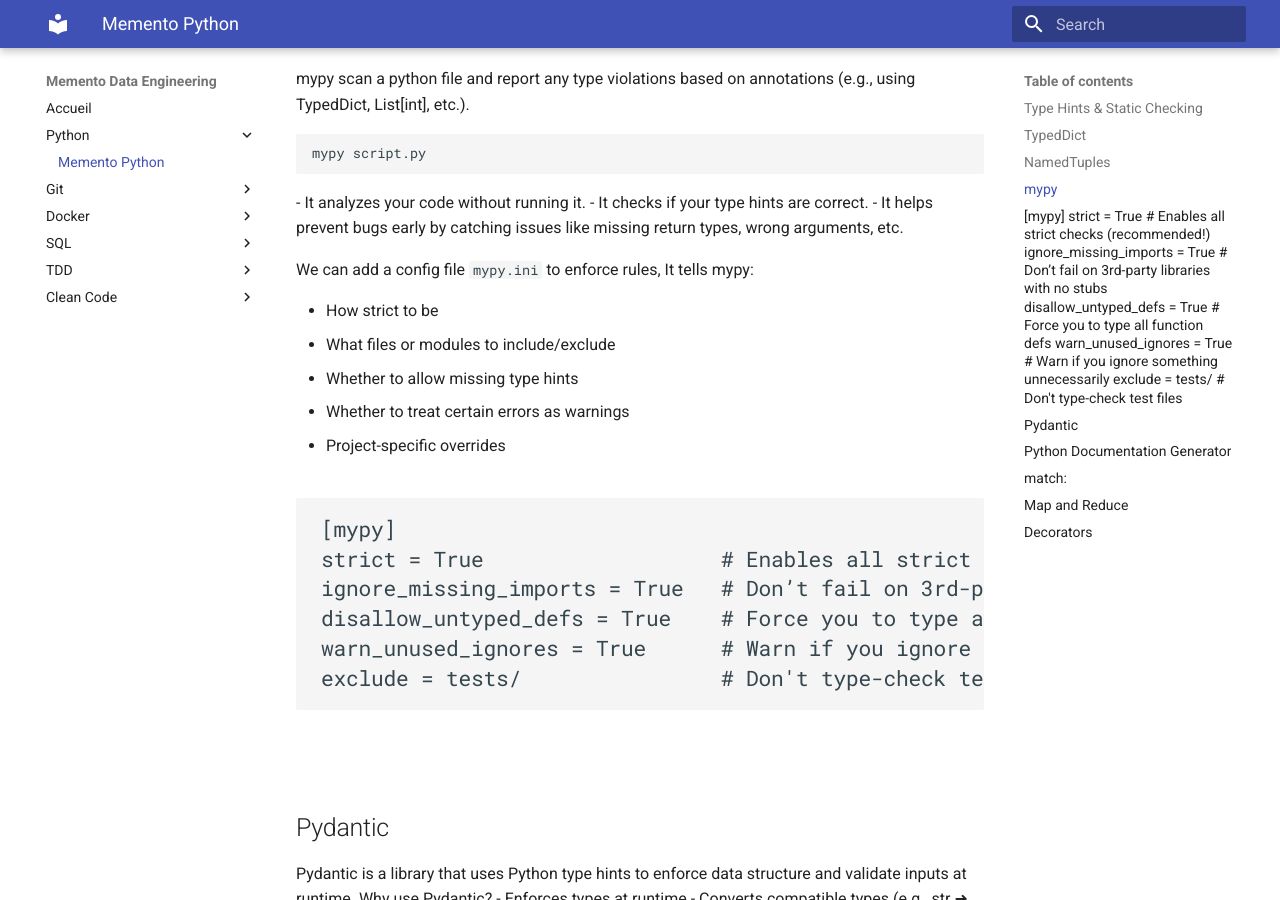
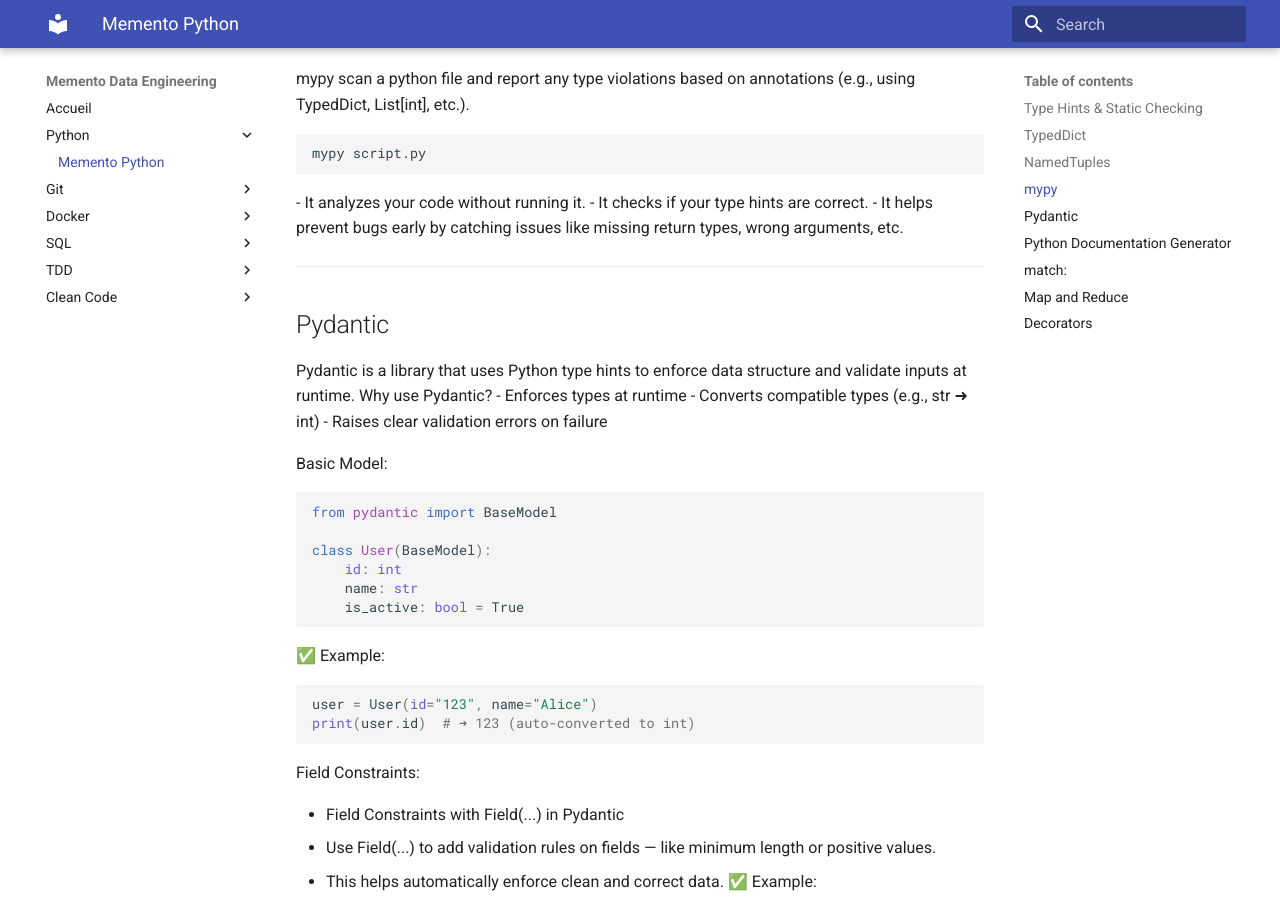
Before and after one commit to y-ikli/memento, an MkDocs documentation site: the page built from docs/python/memento_python.md, in a window 1280 px wide and 900 px high, scrolled down 2651 px. Built offline with MkDocs 1.6.1 and Material for MkDocs 9.7.7, drawn with Linux system fonts in a browser that asks for light colours; some of the changed text lies outside the part shown.

Commit message:
update file

````diff
--- a/docs/python/memento_python.md
+++ b/docs/python/memento_python.md
@@ -119,22 +119,6 @@ mypy script.py
 - It checks if your type hints are correct.
 - It helps prevent bugs early by catching issues like missing return types, wrong arguments, etc.
 
-We can add a config file `mypy.ini` to enforce rules, It tells mypy:
-
-- How strict to be
-- What files or modules to include/exclude
-- Whether to allow missing type hints
-- Whether to treat certain errors as warnings
-- Project-specific overrides
-
-```
-[mypy]
-strict = True                   # Enables all strict checks (recommended!)
-ignore_missing_imports = True   # Don’t fail on 3rd-party libraries with no stubs
-disallow_untyped_defs = True    # Force you to type all function defs
-warn_unused_ignores = True      # Warn if you ignore something unnecessarily
-exclude = tests/                # Don't type-check test files
-```
 ---
 
 ## Pydantic
````
Also changed, not shown: other parts of docs/python/memento_python.md (+2 -1 lines).
